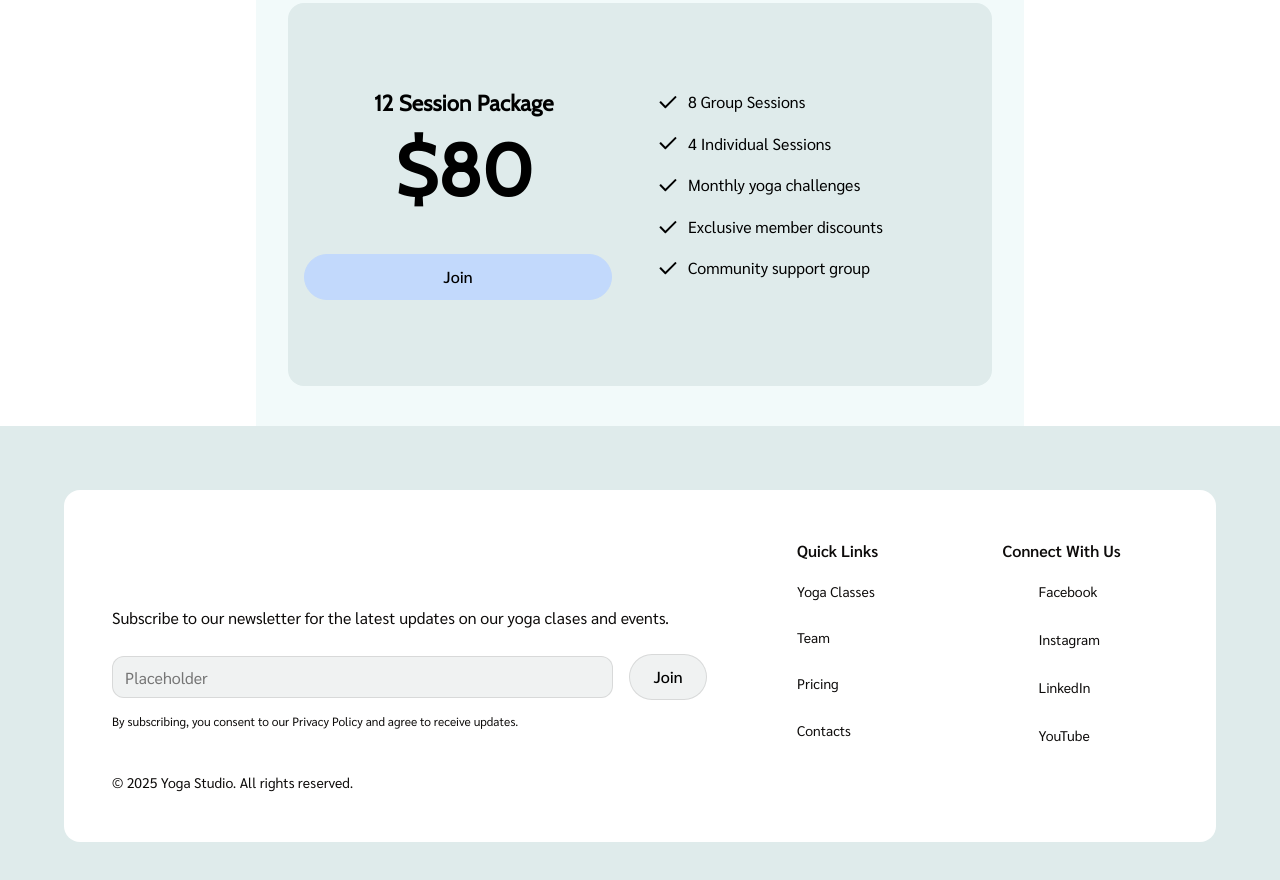
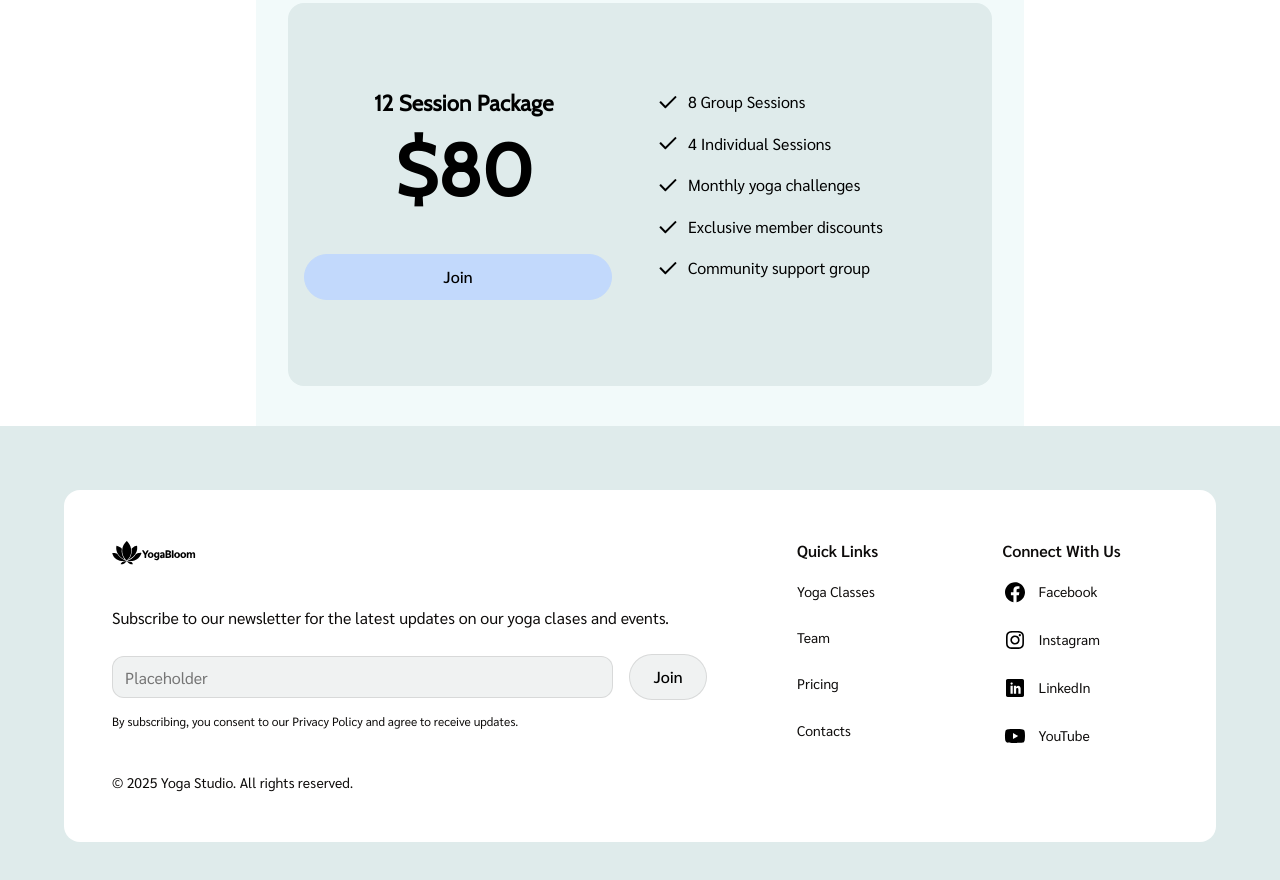
Before and after one commit to innanaka/code-the-future, a plain HTML site: page index.html in a window 1280 px wide. Shown: the part 8561-9441 px from the top of the page. Drawn offline with nearby package versions, Linux system fonts and the light colour scheme.

Commit message:
Deploying to gh-pages from @ innanaka/code-the-future@249e44072501dbe59e898fd2ad7d1b53b6f64647 🚀

```diff
--- a/index.html
+++ b/index.html
@@ -695,7 +695,7 @@
     <div class="footer-section-subscription">
         <div class="logo">
             <svg class="footer-logo" width="84" height="36">
-                <use href="../img/sprite.svg#icon-logo"></use>
+                <use href="/code-the-future/assets/sprite-Bnb8XtuX.svg#icon-logo"></use>
             </svg>
         </div>
         <p class="subscribe-description">Subscribe to our newsletter for the latest updates on our yoga clases and events.</p>
@@ -723,7 +723,7 @@
             <li>
                 <a href="#">
                     <svg width="24" height="24">
-                        <use href="../img/sprite.svg#icon-facebook"></use>
+                        <use href="/code-the-future/assets/sprite-Bnb8XtuX.svg#icon-facebook"></use>
                     </svg>
                     Facebook
                 </a>
@@ -731,7 +731,7 @@
             <li>
                 <a href="#">
                     <svg width="24" height="24">
-                        <use href="../img/sprite.svg#icon-instagram"></use>
+                        <use href="/code-the-future/assets/sprite-Bnb8XtuX.svg#icon-instagram"></use>
                     </svg>
                     Instagram
                 </a>
@@ -739,7 +739,7 @@
             <li>
                 <a href="#">
                     <svg width="24" height="24">
-                        <use href="../img/sprite.svg#icon-linkedIn"></use>
+                        <use href="/code-the-future/assets/sprite-Bnb8XtuX.svg#icon-linkedIn"></use>
                     </svg>
                     LinkedIn
                 </a>
@@ -747,7 +747,7 @@
             <li>
                 <a href="#">
                     <svg width="24" height="24">
-                        <use href="../img/sprite.svg#icon-youtube"></use>
+                        <use href="/code-the-future/assets/sprite-Bnb8XtuX.svg#icon-youtube"></use>
                     </svg>
                     YouTube
                 </a>
```
